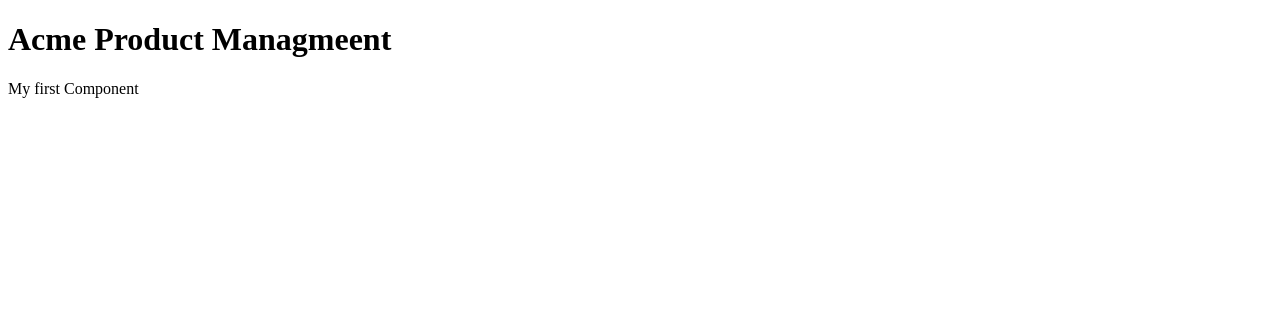
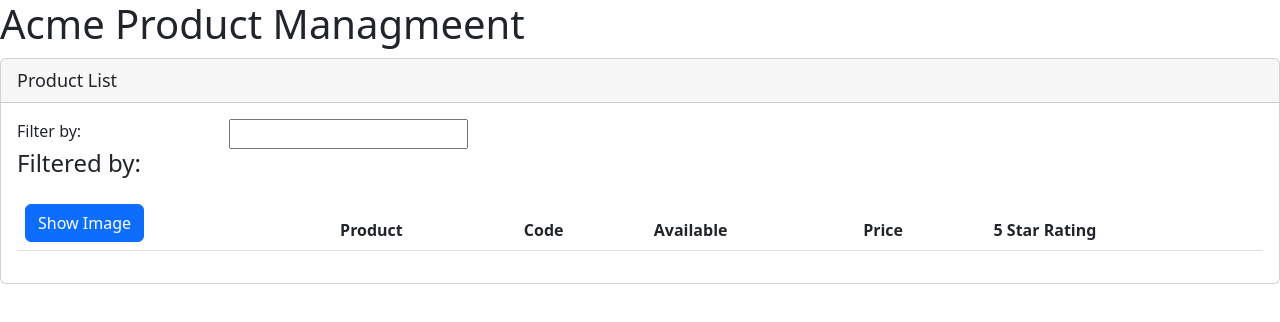
Before and after one commit to NTaCode/apm-new, an Angular app: page / in a window 1280 px wide. Shown: the top 322 px of the page. Built offline with nearby package versions, Linux system fonts and the light colour scheme.

Commit message:
section 5 - Component as directive

```diff
--- a/package.json
+++ b/package.json
@@ -18,6 +18,8 @@
     "@angular/platform-browser": "~12.2.0",
     "@angular/platform-browser-dynamic": "~12.2.0",
     "@angular/router": "~12.2.0",
+    "bootstrap": "^5.2.2",
+    "font-awesome": "^4.7.0",
     "rxjs": "~6.6.0",
     "tslib": "^2.3.0",
     "zone.js": "~0.11.4"
--- a/src/app/app.component.ts
+++ b/src/app/app.component.ts
@@ -4,7 +4,7 @@ import { Component } from "@angular/core";
   selector:'pm-root',
   template: `
   <div><h1>{{pageTitle}}</h1>
-  <div> My first Component</div>
+  <pm-products></pm-products>
 </div>
 `
 })
--- a/src/app/app.module.ts
+++ b/src/app/app.module.ts
@@ -2,10 +2,12 @@ import { NgModule } from '@angular/core';
 import { BrowserModule } from '@angular/platform-browser';
 
 import { AppComponent } from './app.component';
+import { ProductListComponent } from './products/product-list.component';
 
 @NgModule({
   declarations: [
-    AppComponent
+    AppComponent,
+    ProductListComponent
   ],
   imports: [
     BrowserModule
--- /dev/null
+++ b/src/app/products/product-list.component.html
@@ -0,0 +1,38 @@
+<div class='card'>
+    <div class='card-header'>
+      Product List
+    </div>
+    <div class='card-body'>
+        <div class='row'>
+          <div class='col-md-2'>Filter by:</div>
+          <div class='col-md-4'>
+            <input type='text' />
+          </div>
+        </div>
+        <div class='row'>
+            <div class='col-md-6'>
+              <h4>Filtered by: </h4>
+            </div>
+            <div class='table-responsive'>
+                <table class='table'>
+                  <thead>
+                    <tr>
+                      <th>
+                        <button class='btn btn-primary'>
+                          Show Image
+                        </button>
+                      </th>
+                      <th>Product</th>
+                      <th>Code</th>
+                      <th>Available</th>
+                      <th>Price</th>
+                      <th>5 Star Rating</th>
+                    </tr>
+                  </thead>
+                  <tbody>
+                  </tbody>
+                </table>
+              </div>
+
+          </div>
+</div>
--- /dev/null
+++ b/src/app/products/product-list.component.ts
@@ -0,0 +1,10 @@
+import { Component } from "@angular/core";
+@Component({
+    selector :'pm-products',
+    templateUrl:'./product-list.component.html'
+})
+
+
+export class ProductListComponent{
+
+}
--- a/src/styles.css
+++ b/src/styles.css
@@ -1 +1,22 @@
 /* You can add global styles to this file, and also import other style files */
+@import "~bootstrap/dist/css/bootstrap.min.css";
+@import "~font-awesome/css/font-awesome.min.css";
+
+div.card-header {
+ font-size: large;
+}
+
+div.card {
+  margin-top: 10px
+}
+
+.table {
+  margin-top: 10px
+}
+
+a {
+  text-decoration: none;
+}
+a:hover {
+  text-decoration: underline;
+}
```
Also changed, not shown: 1 other file (tests, documents, lock files or other folders).
